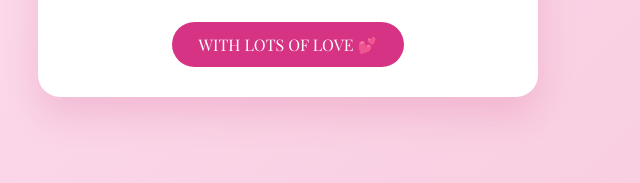
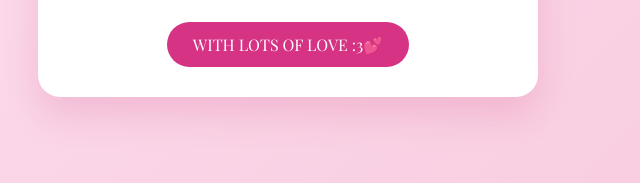
Before and after one commit to DarkNightEX/1stLetters, a plain HTML site: page index.html in a window 1280 px wide. Shown: the part 457-640 px from the top of the page, 352-992 px from the left. Drawn offline with nearby package versions, Linux system fonts and the light colour scheme; a web font is replaced by a local one.

Commit message:
Update index.html

```diff
--- a/index.html
+++ b/index.html
@@ -100,8 +100,8 @@
       This little page is just another way of me expressing
       how much you mean to me:)
     </p>
-    <a href="letter1.html" class="btn-link">
-  WITH LOTS OF LOVE 💕
+    <a href="choose.html" class="btn-link">
+  WITH LOTS OF LOVE :3💕
 </a>
 
   </div>
```
